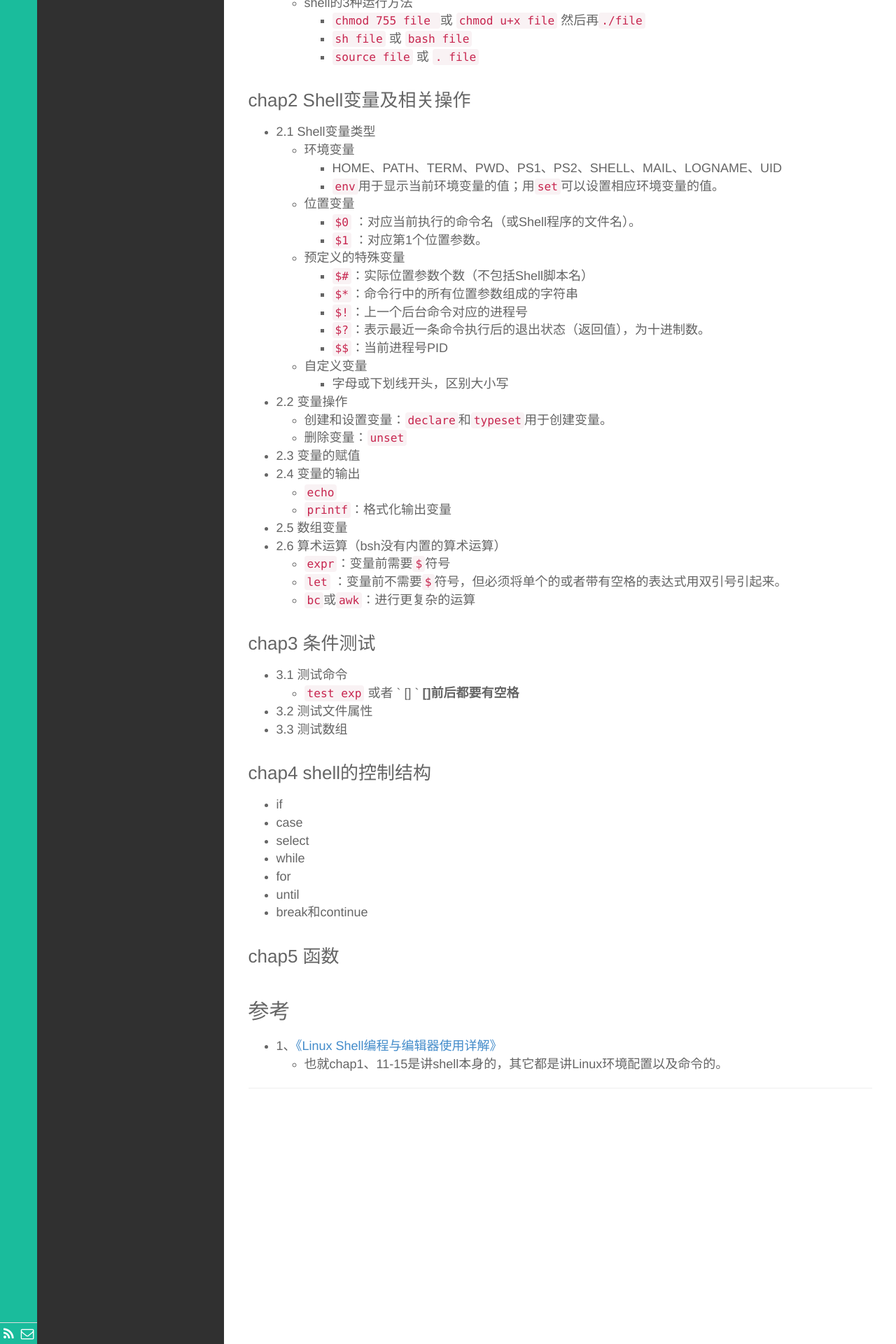
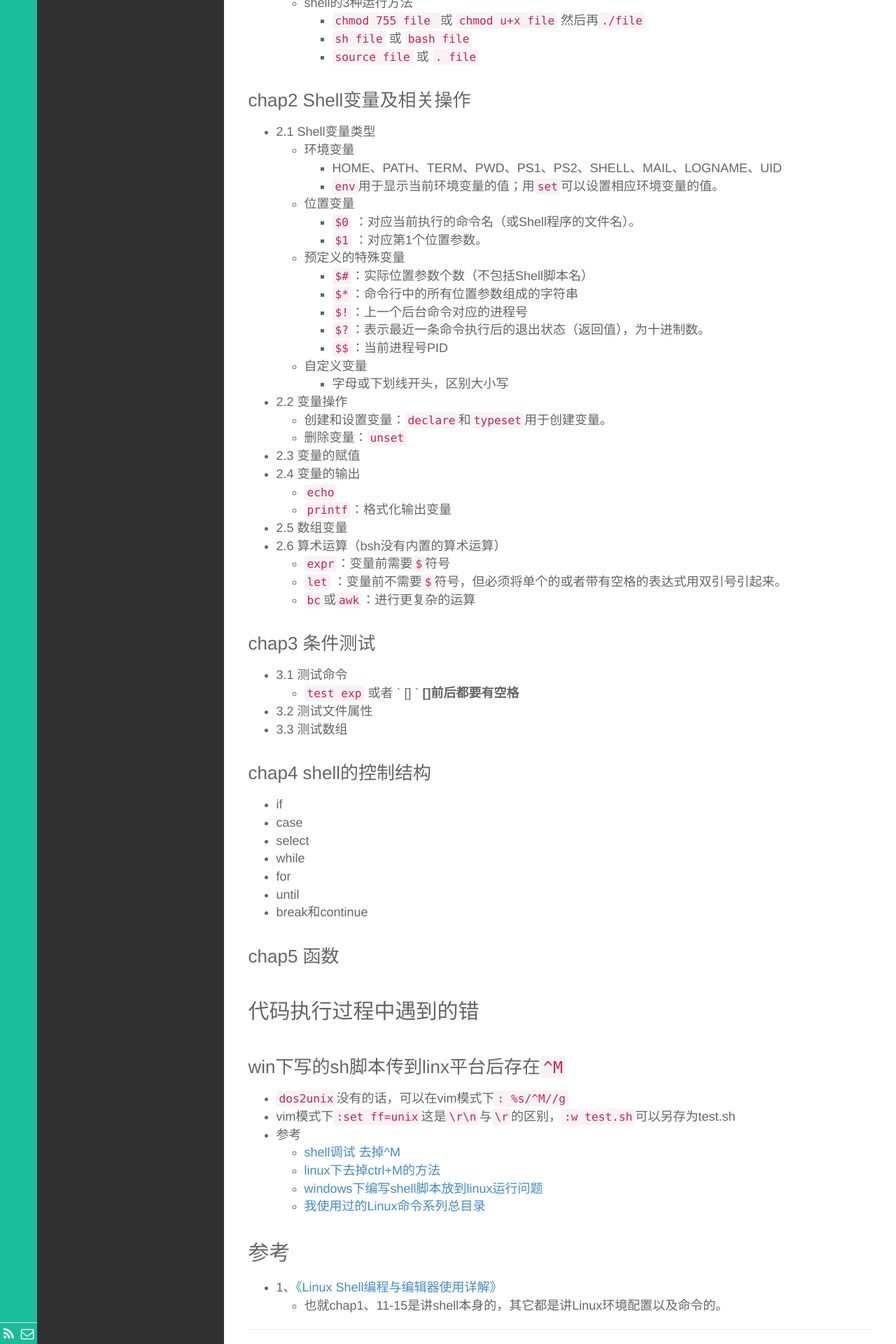
Before and after one commit to wolflion/blog, a Jekyll site: the page built from _posts/学习/2017-08-20-Linux-shell-Learn.md, in a window 1280 px wide. Shown: the part 851-2771 px from the top of the page at 70% size. Built offline with Jekyll 4.4.1, drawn with Linux system fonts in a browser that asks for light colours.

Commit message:
updated DS、Linux部分内容

```diff
--- a/_posts/学习/2017-08-20-Linux-shell-Learn.md
+++ b/_posts/学习/2017-08-20-Linux-shell-Learn.md
@@ -79,6 +79,17 @@ description:
 
 ###  chap5 函数
 
+
+##  代码执行过程中遇到的错
+###  win下写的sh脚本传到linx平台后存在`^M`
++ `dos2unix`没有的话，可以在vim模式下`: %s/^M//g`
++ vim模式下`:set ff=unix`这是`\r\n`与`\r`的区别，`:w test.sh`可以另存为test.sh
++ 参考
+    + [shell调试 去掉^M](http://blog.csdn.net/su_linux/article/details/16337923)
+    + [linux下去掉ctrl+M的方法](https://wenku.baidu.com/view/4c1e950703d8ce2f00662398.html)
+    + [windows下编写shell脚本放到linux运行问题](http://blog.csdn.net/athenaer/article/details/7352309)
+    + [我使用过的Linux命令系列总目录](http://codingstandards.iteye.com/blog/786653)
+
 ##  参考
 + 1、[《Linux Shell编程与编辑器使用详解》](https://book.douban.com/subject/24868431/)
 	+ 也就chap1、11-15是讲shell本身的，其它都是讲Linux环境配置以及命令的。
```
Also changed, not shown: _posts/学习/2017-07-06-My-DS-Algorithm-Road.md (+7 -2 lines), _posts/技术/2017-05-06-Linux-Arch-Dir.md (+7 -0 lines).
